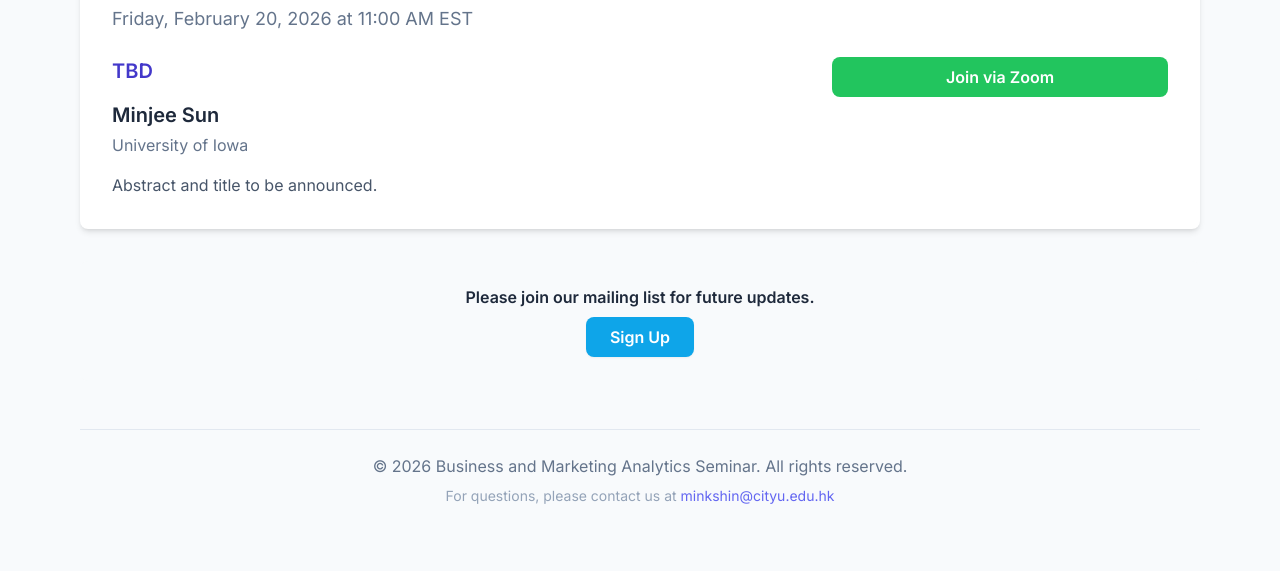
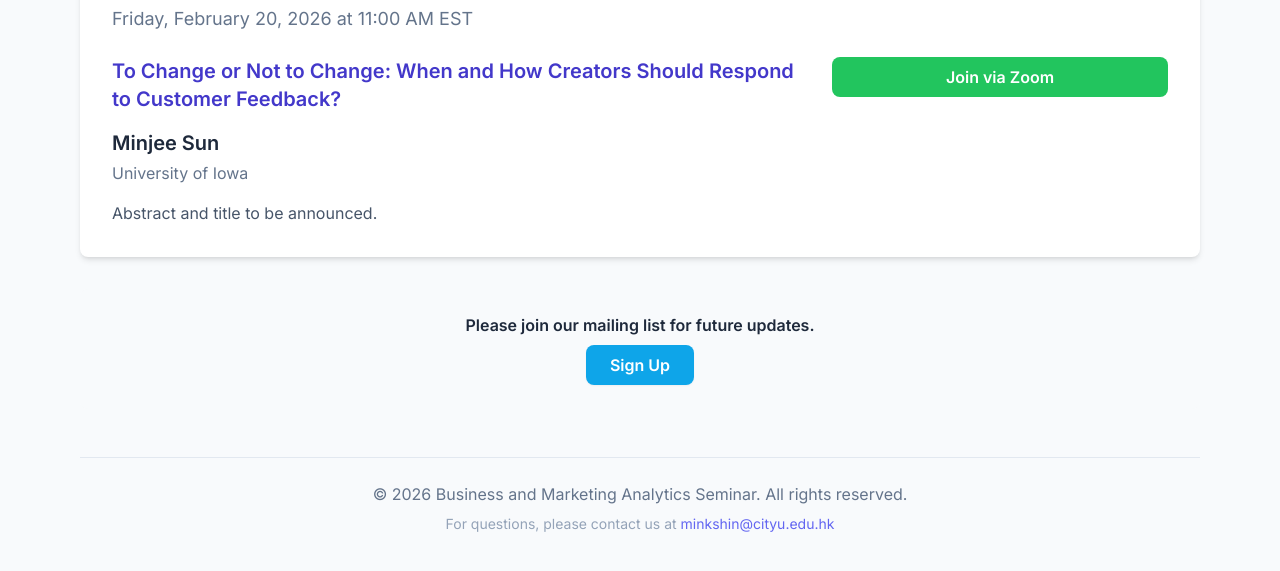
Before and after one commit to busmktg/seminar-website, a plain HTML site: page index.html in a window 1280 px wide. Shown: the part 201-772 px from the top of the page. Drawn offline with nearby package versions, Linux system fonts and the light colour scheme.

Commit message:
Update index.html

```diff
--- a/index.html
+++ b/index.html
@@ -137,7 +137,7 @@
                 speaker: "Minjee Sun",
                 affiliation: "University of Iowa",
                 discussant: "more Q&A",
-                title: "TBD",
+                title: "To Change or Not to Change: When and How Creators Should Respond to Customer Feedback?",
                 abstract: "Abstract and title to be announced.",
                 paperUrl: "#",
                 zoomUrl: "https://osu.zoom.us/j/97929260403?pwd=EH2bRQhEOjcTf93KbsNY5mWFY4PmNV.1"
```
